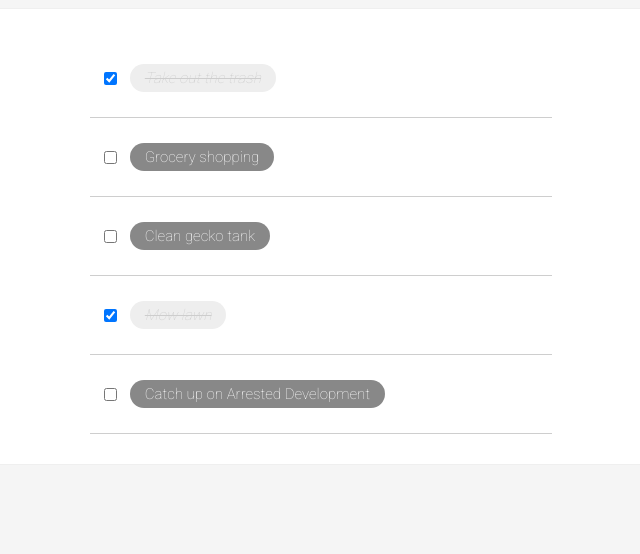
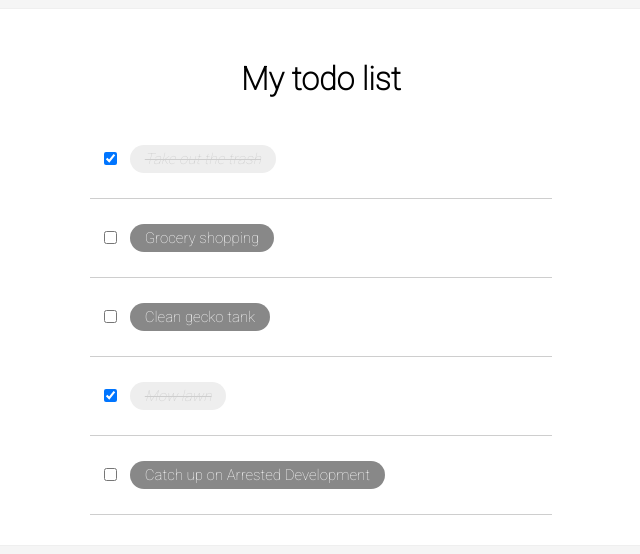
Before and after one commit to amarabjamal/todo-list, a React (Create React App) app: page / in a window 1280 px wide. Shown: the top 554 px of the page, without its empty margins (319-959 px from the left). Built offline with nearby package versions, Linux system fonts and the light colour scheme.

Commit message:
add title

```diff
--- a/src/App.js
+++ b/src/App.js
@@ -35,6 +35,7 @@ class App extends Component {
 
         return (
             <div className="todo-list">
+                <h1>My todo list</h1>
                 {todoItems}
             </div>
         )
--- a/src/index.css
+++ b/src/index.css
@@ -13,6 +13,10 @@ body {
   align-items: center;
   border: 1px solid #efefef;
   padding: 30px;
+}
+
+.todo-list h1 {
+  font-family: Roboto, sans-serif;
 }
 
 .todo-item {
```
